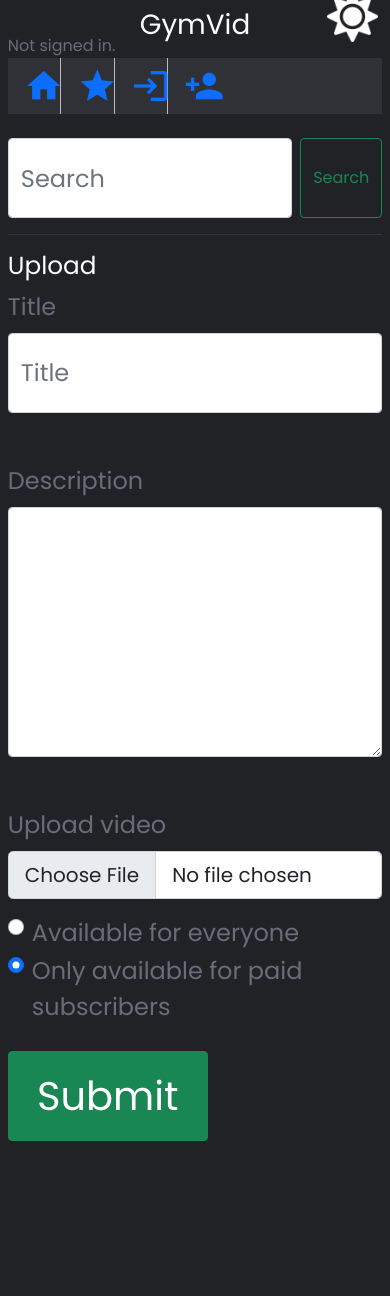
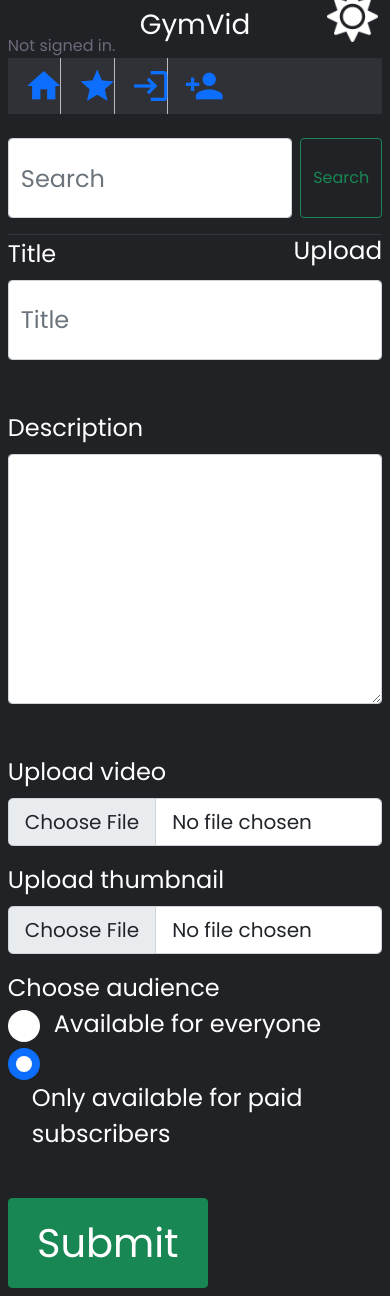
Before and after one commit to WouterBant/ProgrammeerprojectWouterBant, a Django app: page /upload in a window 390 px wide. Before the commit the page ends 1141 px from the top, so only its background shows below. Run offline with Django 3.2, Linux system fonts and the light colour scheme; some libraries are stand-ins or nearby versions.

Commit message:
thumnail upload added and style upload page fixed

```diff
--- a/videos/static/videos/styles.css
+++ b/videos/static/videos/styles.css
@@ -33,6 +33,7 @@
     --button-col-not-active: #111;
     --button-col-active: #080b16;
     --col-a: #90e7bd;
+    --label-color: white;
 }
 .dark-theme{
     --background-col: #d2dce7;
@@ -45,6 +46,7 @@
     --button-col-not-active: rgb(202, 202, 202);
     --button-col-active: rgb(202, 202, 202);
     --col-a: #2c9b65;
+    --label-color: black;
 }
 
 @media only screen and (min-width:1280px){
@@ -61,6 +63,13 @@
 
   form label {
     font-size: 24px;
+  }
+
+  input[type=radio] {
+    border: 0px;
+    height: 2em;
+    width: 2em;
+    margin-right: 14px;
   }
 
   #Title {
@@ -83,7 +92,8 @@
   #submitUpload {
     height: 90px;
     width: 200px;
-    font-size: 40px
+    font-size: 40px;
+    margin-top: 20px;
   }
 }
 
@@ -120,6 +130,10 @@ body{
     padding: 2%;
 }
 
+label {
+  color: var(--label-color);
+}
+
 footer {
   bottom: 0;
   width: 100%;
@@ -131,6 +145,12 @@ footer {
 h1,h2,h3,h4,p{
     color: var(--title-color);
     font-weight: var(--font-semi-bold);
+}
+
+h2{
+  text-align: right;
+  margin-bottom: -30px;
+  margin-top: -15px;
 }
 
 header{
--- a/videos/templates/videos/upload.html
+++ b/videos/templates/videos/upload.html
@@ -15,8 +15,13 @@
         </div>
         <div class="mb-3">
             <label for="formFileLg" class="form-label" id="formFileLg">Upload video</label>
-            <input class="form-control form-control-lg" id="formFileLg" type="file">
+            <input class="form-control form-control-lg" id="formFileLg" type="file" id="videoFile" accept="video/*">
         </div>
+        <div class="mb-3">
+            <label for="formFileLg" class="form-label" id="formFileLg">Upload thumbnail</label>
+            <input class="form-control form-control-lg" id="formFileLg" type="file" name="myImage" accept="image/*">
+        </div>
+        <label for="">Choose audience</label>
         <div class="form-check">
             <input class="form-check-input" type="radio" name="flexRadioDefault" id="flexRadioDefault1">
             <label class="form-check-label" for="flexRadioDefault1">
```
Also changed, not shown: videos/models.py (+30 -0 lines), db.sqlite3 (deleted).
